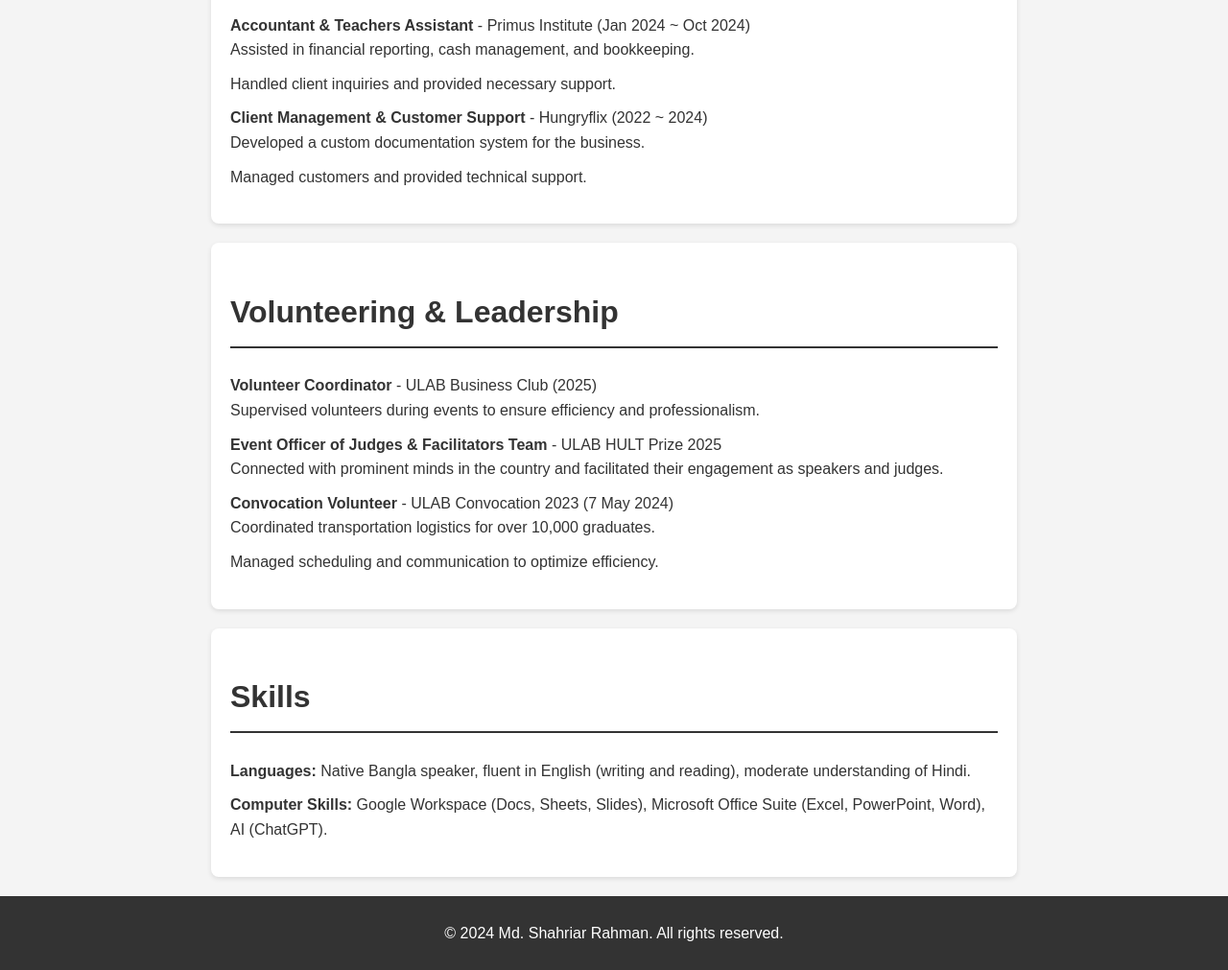
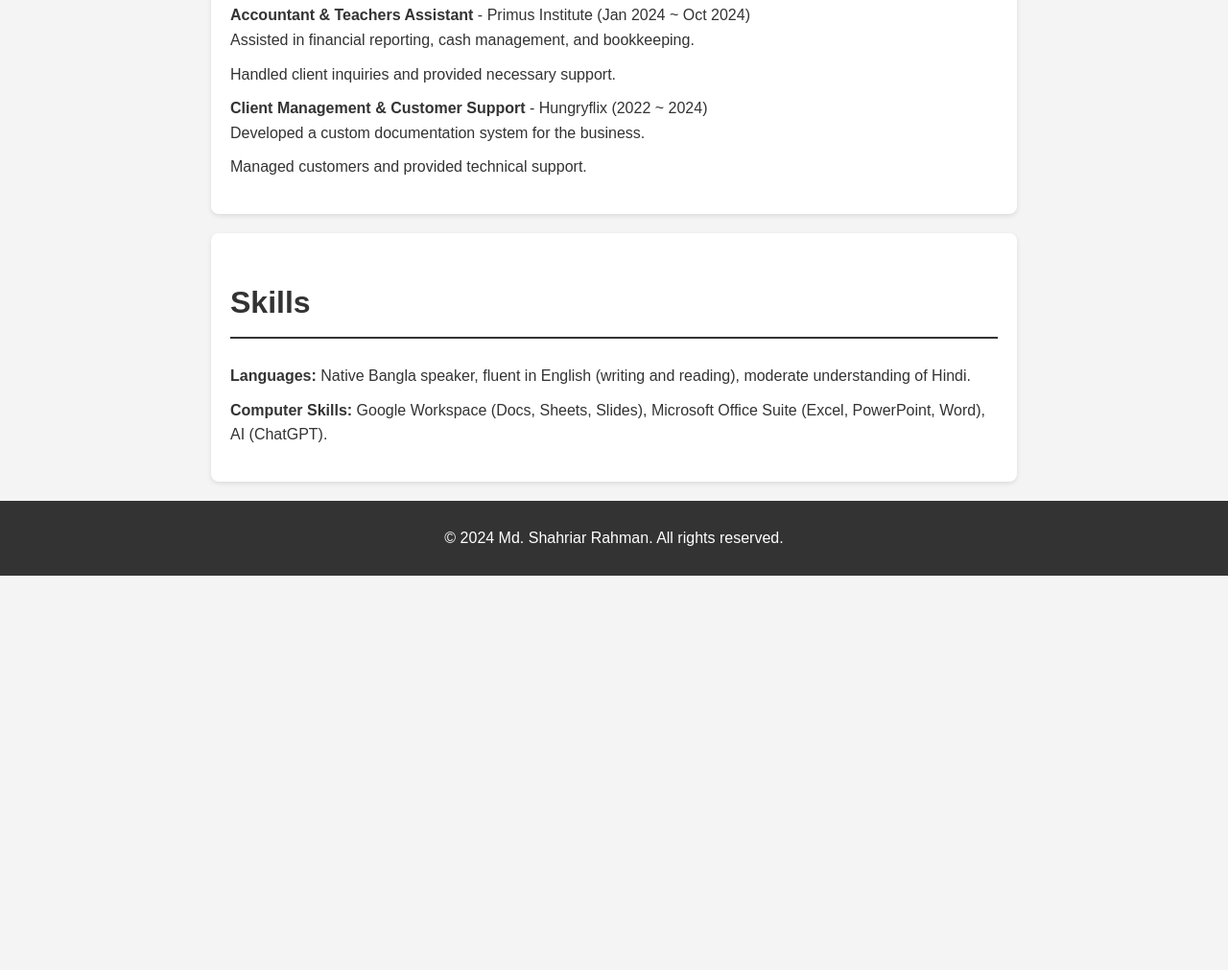
Before and after one commit to Ryzen-rs002/RS.Resume, a plain HTML site: page index.html in a window 1280 px wide. Shown: the part 917-1928 px from the top of the page at 96% size. After the commit the page ends 1517 px from the top, so only its background shows below. Drawn offline with Linux system fonts and the light colour scheme.

Commit message:
Update index.html
my way or high way

```diff
--- a/index.html
+++ b/index.html
@@ -5,14 +5,17 @@
   <meta name="viewport" content="width=device-width, initial-scale=1.0">
   <title>Md. Shahriar Rahman - Portfolio</title>
   <link rel="stylesheet" href="style.css">
+  <link href="https://fonts.googleapis.com/css2?family=Poppins:wght@400;600&display=swap" rel="stylesheet">
 </head>
 <body>
-  <!-- Header Section -->
+  <!-- Hero Section -->
   <header>
-    <h1>Md. Shahriar Rahman</h1>
-    <p>Undergraduate Student | BBA</p>
-    <p>Email: shahriar.rahman.bba@ulab.edu.bd | Phone: +880 1964 213921</p>
-    <p>Address: House-19, Road-3, Block-C, Beribadh Road, Dhaka 1207</p>
+    <div class="hero">
+      <img src="profile.jpg" alt="Profile Picture" class="profile-pic">
+      <h1>Md. Shahriar Rahman</h1>
+      <p>Undergraduate Student | BBA</p>
+      <p>Email: shahriar.rahman.bba@ulab.edu.bd | Phone: +880 1964 213921</p>
+    </div>
   </header>
 
   <!-- About Me Section -->
@@ -52,32 +55,6 @@
     </ul>
   </section>
 
-  <!-- Volunteering & Leadership Section -->
-  <section id="volunteering">
-    <h2>Volunteering & Leadership</h2>
-    <ul>
-      <li>
-        <strong>Volunteer Coordinator</strong> - ULAB Business Club (2025)
-        <ul>
-          <li>Supervised volunteers during events to ensure efficiency and professionalism.</li>
-        </ul>
-      </li>
-      <li>
-        <strong>Event Officer of Judges & Facilitators Team</strong> - ULAB HULT Prize 2025
-        <ul>
-          <li>Connected with prominent minds in the country and facilitated their engagement as speakers and judges.</li>
-        </ul>
-      </li>
-      <li>
-        <strong>Convocation Volunteer</strong> - ULAB Convocation 2023 (7 May 2024)
-        <ul>
-          <li>Coordinated transportation logistics for over 10,000 graduates.</li>
-          <li>Managed scheduling and communication to optimize efficiency.</li>
-        </ul>
-      </li>
-    </ul>
-  </section>
-
   <!-- Skills Section -->
   <section id="skills">
     <h2>Skills</h2>
@@ -87,7 +64,7 @@
     </ul>
   </section>
 
-  <!-- Footer Section -->
+  <!-- Footer -->
   <footer>
     <p>&copy; 2024 Md. Shahriar Rahman. All rights reserved.</p>
   </footer>
```
